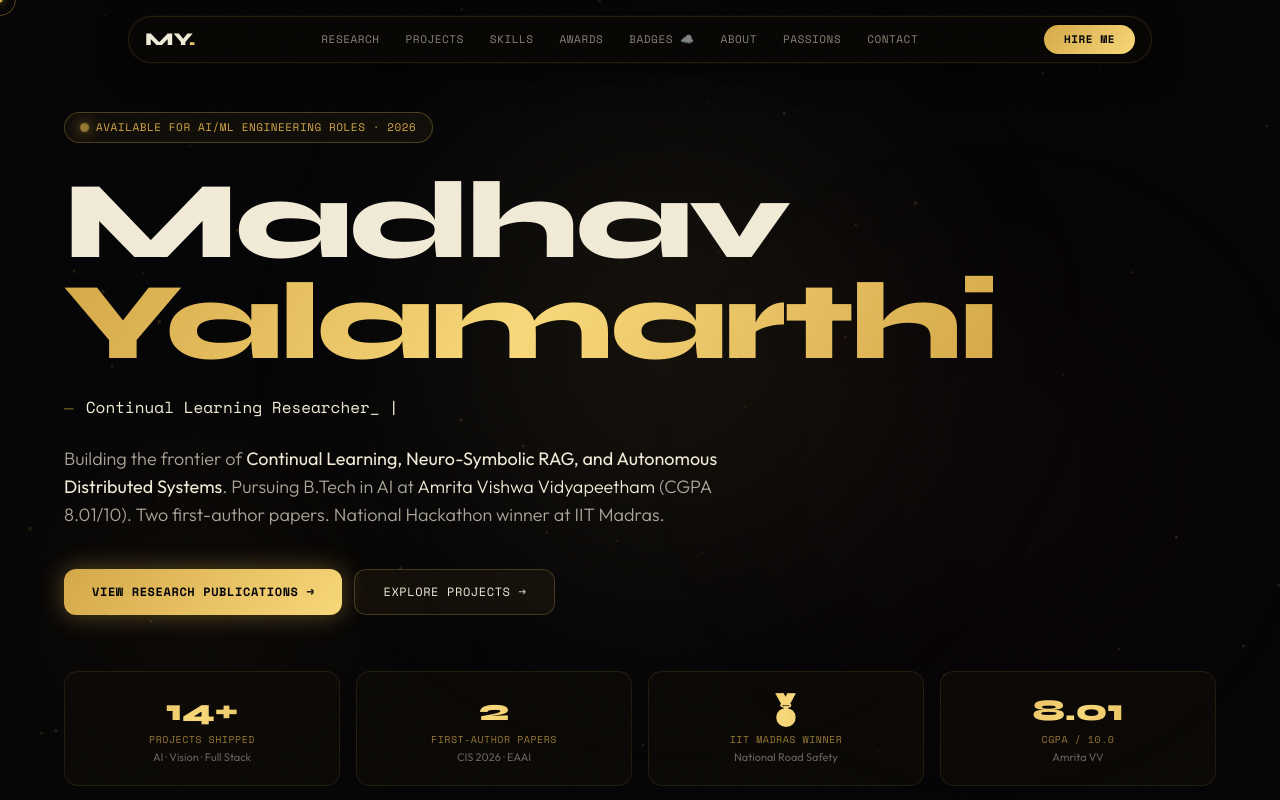
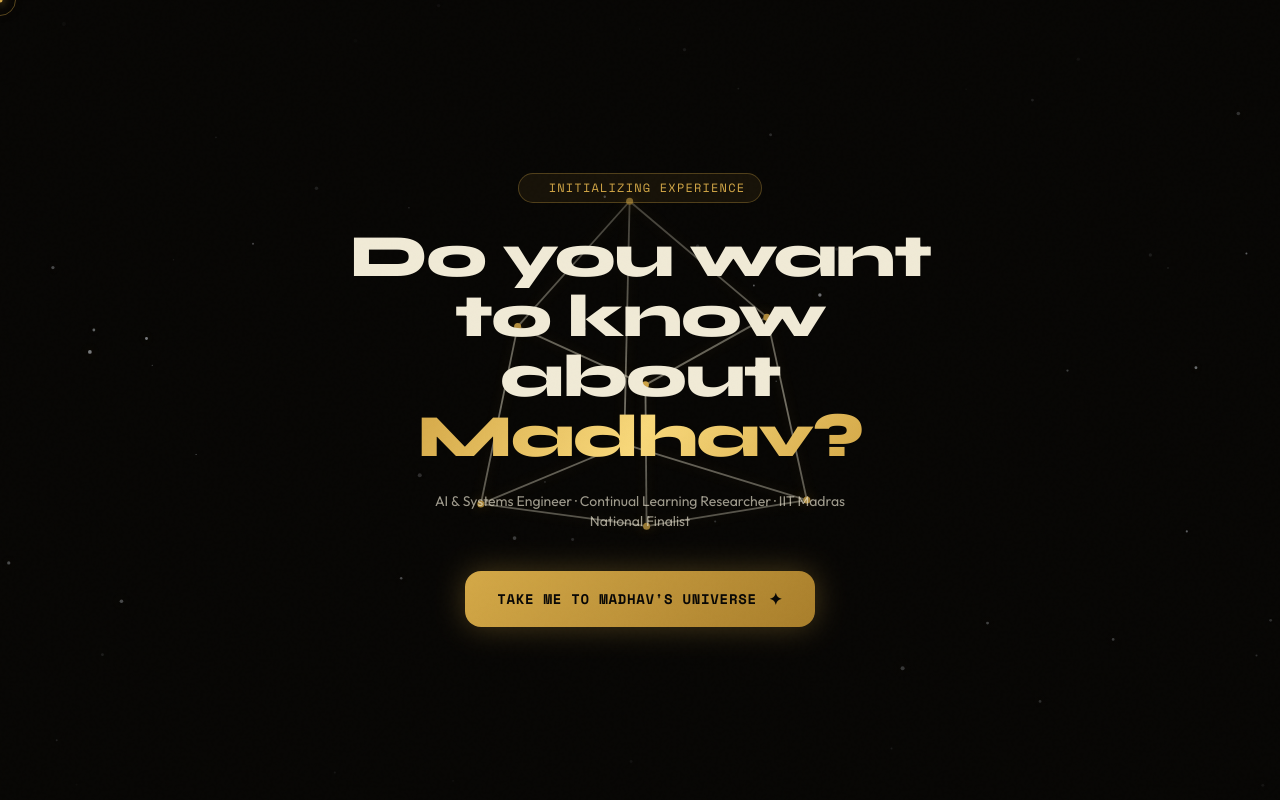
Before and after one commit to Madhav2246/Madhav_Portfolio, a Next.js app: page / in a window 1280 px wide. Built offline with nearby package versions, Linux system fonts and the light colour scheme.

Commit message:
feat: add 3D wireframe cube intro splash experience with sound FX & long warp transition

```diff
--- /dev/null
+++ b/src/components/IntroSplash.tsx
@@ -0,0 +1,214 @@
+"use client";
+import React, { useEffect, useRef, useState } from "react";
+import { motion, AnimatePresence } from "framer-motion";
+import { proceduralAudio } from "@/utils/proceduralAudio";
+
+interface Props {
+  onEnter: () => void;
+}
+
+export default function IntroSplash({ onEnter }: Props) {
+  const canvasRef = useRef<HTMLCanvasElement>(null);
+  const [isEntering, setIsEntering] = useState(false);
+
+  // 3D Rotating Wireframe Cube & Particle Field on Canvas
+  useEffect(() => {
+    const canvas = canvasRef.current;
+    if (!canvas) return;
+    const ctx = canvas.getContext("2d");
+    if (!ctx) return;
+
+    let animId: number;
+    let angleX = 0;
+    let angleY = 0;
+
+    const resize = () => {
+      canvas.width = window.innerWidth;
+      canvas.height = window.innerHeight;
+    };
+    resize();
+    window.addEventListener("resize", resize);
+
+    // 3D Cube vertices
+    const vertices = [
+      [-1, -1, -1], [1, -1, -1], [1, 1, -1], [-1, 1, -1],
+      [-1, -1, 1],  [1, -1, 1],  [1, 1, 1],  [-1, 1, 1],
+    ];
+
+    // Edges connecting vertices
+    const edges = [
+      [0, 1], [1, 2], [2, 3], [3, 0],
+      [4, 5], [5, 6], [6, 7], [7, 4],
+      [0, 4], [1, 5], [2, 6], [3, 7],
+    ];
+
+    // Background floating dust particles
+    const particles = Array.from({ length: 60 }, () => ({
+      x: Math.random() * canvas.width,
+      y: Math.random() * canvas.height,
+      radius: Math.random() * 1.5 + 0.5,
+      alpha: Math.random() * 0.5 + 0.1,
+      speedY: Math.random() * 0.4 - 0.2,
+    }));
+
+    const render = () => {
+      ctx.fillStyle = "#070604";
+      ctx.fillRect(0, 0, canvas.width, canvas.height);
+
+      // Render ambient whitish-grey particles
+      particles.forEach((p) => {
+        p.y += p.speedY;
+        if (p.y < 0) p.y = canvas.height;
+        if (p.y > canvas.height) p.y = 0;
+
+        ctx.fillStyle = `rgba(226, 232, 240, ${p.alpha})`;
+        ctx.beginPath();
+        ctx.arc(p.x, p.y, p.radius, 0, Math.PI * 2);
+        ctx.fill();
+      });
+
+      // 3D Cube Math
+      const fov = 350;
+      const scale = Math.min(canvas.width, canvas.height) * 0.18;
+      const cx = canvas.width / 2;
+      const cy = canvas.height / 2;
+
+      const cosX = Math.cos(angleX);
+      const sinX = Math.sin(angleX);
+      const cosY = Math.cos(angleY);
+      const sinY = Math.sin(angleY);
+
+      const projected: [number, number][] = [];
+
+      for (const [vx, vy, vz] of vertices) {
+        // Rotate Y
+        const x1 = vx * cosY - vz * sinY;
+        const z1 = vx * sinY + vz * cosY;
+
+        // Rotate X
+        const y2 = vy * cosX - z1 * sinX;
+        const z2 = vy * sinX + z1 * cosX;
+
+        const distance = 3.5;
+        const sz = z2 + distance;
+        const px = (x1 * fov) / sz + cx;
+        const py = (y2 * fov) / sz + cy;
+
+        projected.push([px, py]);
+      }
+
+      // Draw wireframe edges with glowing whitish-grey stroke
+      ctx.strokeStyle = "rgba(240, 234, 214, 0.45)";
+      ctx.lineWidth = 1.8;
+      ctx.shadowColor = "rgba(212, 168, 71, 0.4)";
+      ctx.shadowBlur = 12;
+
+      for (const [start, end] of edges) {
+        const [x1, y1] = projected[start];
+        const [x2, y2] = projected[end];
+
+        ctx.beginPath();
+        ctx.moveTo(x1, y1);
+        ctx.lineTo(x2, y2);
+        ctx.stroke();
+      }
+
+      // Draw node points
+      for (const [px, py] of projected) {
+        ctx.fillStyle = "#d4a847";
+        ctx.beginPath();
+        ctx.arc(px, py, 3.5, 0, Math.PI * 2);
+        ctx.fill();
+      }
+
+      angleX += 0.008;
+      angleY += 0.012;
+
+      animId = requestAnimationFrame(render);
+    };
+
+    render();
+
+    return () => {
+      window.removeEventListener("resize", resize);
+      cancelAnimationFrame(animId);
+    };
+  }, []);
+
+  const handleStart = () => {
+    setIsEntering(true);
+    try {
+      proceduralAudio.unlock();
+      proceduralAudio.playCinematicPulse();
+      setTimeout(() => {
+        proceduralAudio.playSwish();
+      }, 250);
+    } catch {
+      // Ignore audio errors
+    }
+
+    setTimeout(() => {
+      onEnter();
+    }, 1100);
+  };
+
+  return (
+    <AnimatePresence>
+      <motion.div
+        key="intro-splash"
+        initial={{ opacity: 0 }}
+        animate={{ opacity: 1 }}
+        exit={{ opacity: 0, scale: 1.4, filter: "blur(20px)" }}
+        transition={{ duration: 1.1, ease: [0.22, 1, 0.36, 1] }}
+        className="fixed inset-0 z-[9999] flex flex-col items-center justify-center bg-[#070604] overflow-hidden select-none"
+      >
+        {/* 3D Canvas Background */}
+        <canvas ref={canvasRef} className="absolute inset-0 w-full h-full pointer-events-none" />
+
+        {/* Ambient Top & Bottom Gold Vignette */}
+        <div className="absolute inset-0 bg-gradient-to-t from-[#070604] via-transparent to-[#070604] opacity-90 pointer-events-none" />
+
+        {/* Content Box */}
+        <motion.div
+          animate={isEntering ? { scale: 1.2, opacity: 0, filter: "blur(10px)" } : { scale: 1, opacity: 1 }}
+          transition={{ duration: 0.9, ease: "easeIn" }}
+          className="relative z-10 text-center px-6 max-w-2xl mx-auto space-y-6"
+        >
+          {/* Eyebrow badge */}
+          <div className="inline-flex items-center gap-2 px-4 py-1.5 rounded-full font-mono text-[10px] sm:text-xs uppercase tracking-widest border"
+               style={{ background: "rgba(212,168,71,0.08)", borderColor: "rgba(212,168,71,0.3)", color: "#d4a847" }}>
+            <span className="w-1.5 h-1.5 rounded-full bg-amber-400 animate-ping" />
+            Initializing Experience
+          </div>
+
+          {/* Main Question */}
+          <h1 className="font-display font-black text-3xl sm:text-5xl md:text-6xl text-[#f0ead6] tracking-tight leading-tight">
+            Do you want to know about <span className="text-gold">Madhav?</span>
+          </h1>
+
+          {/* Subtitle */}
+          <p className="font-sans text-xs sm:text-sm max-w-md mx-auto leading-relaxed"
+             style={{ color: "rgba(240,234,214,0.65)" }}>
+            AI &amp; Systems Engineer · Continual Learning Researcher · IIT Madras National Finalist
+          </p>
+
+          {/* Action CTA Button */}
+          <div className="pt-4">
+            <button
+              onClick={handleStart}
+              disabled={isEntering}
+              className="group relative inline-flex items-center gap-3 px-8 py-4 rounded-2xl font-mono text-xs sm:text-sm uppercase tracking-wider font-bold transition-all transform hover:scale-105 active:scale-95 shadow-[0_0_30px_rgba(212,168,71,0.3)]"
+              style={{
+                background: "linear-gradient(135deg, #d4a847 0%, #a87e2a 100%)",
+                color: "#070604",
+              }}
+            >
+              <span>Take Me To Madhav&apos;s Universe</span>
+              <span className="text-base group-hover:translate-x-1 transition-transform">✦</span>
+            </button>
+          </div>
+        </motion.div>
+      </motion.div>
+    </AnimatePresence>
+  );
+}
--- a/src/components/PortfolioShell.tsx
+++ b/src/components/PortfolioShell.tsx
@@ -7,6 +7,7 @@ import ProjectModal from "./ProjectModal";
 import CursorGlow from "./CursorGlow";
 import StoryboardTimeline from "./StoryboardTimeline";
 import AudioVisualizer from "./AudioVisualizer";
+import IntroSplash from "./IntroSplash";
 import { proceduralAudio } from "@/utils/proceduralAudio";
 
 const NeuralCanvas = dynamic(() => import("./NeuralCanvas"), { ssr: false });
@@ -97,6 +98,7 @@ function getSpotifyEmbedUrl(rawUrl: string): string {
 }
 
 export default function PortfolioShell({ projects, academic, achievements, research, hobbies }: Props) {
+  const [hasEntered, setHasEntered] = useState(false);
   const [activeSection, setActiveSection] = useState("hero");
   const [selectedProject, setSelectedProject] = useState<Project | null>(null);
   const [projectCat, setProjectCat] = useState("all");
@@ -188,6 +190,7 @@ export default function PortfolioShell({ projects, academic, achievements, resea
 
   return (
     <div className="relative min-h-screen bg-void" style={{ color: "#f0ead6" }}>
+      {!hasEntered && <IntroSplash onEnter={() => setHasEntered(true)} />}
       <CursorGlow />
 
       {/* Ambient canvas */}
```
